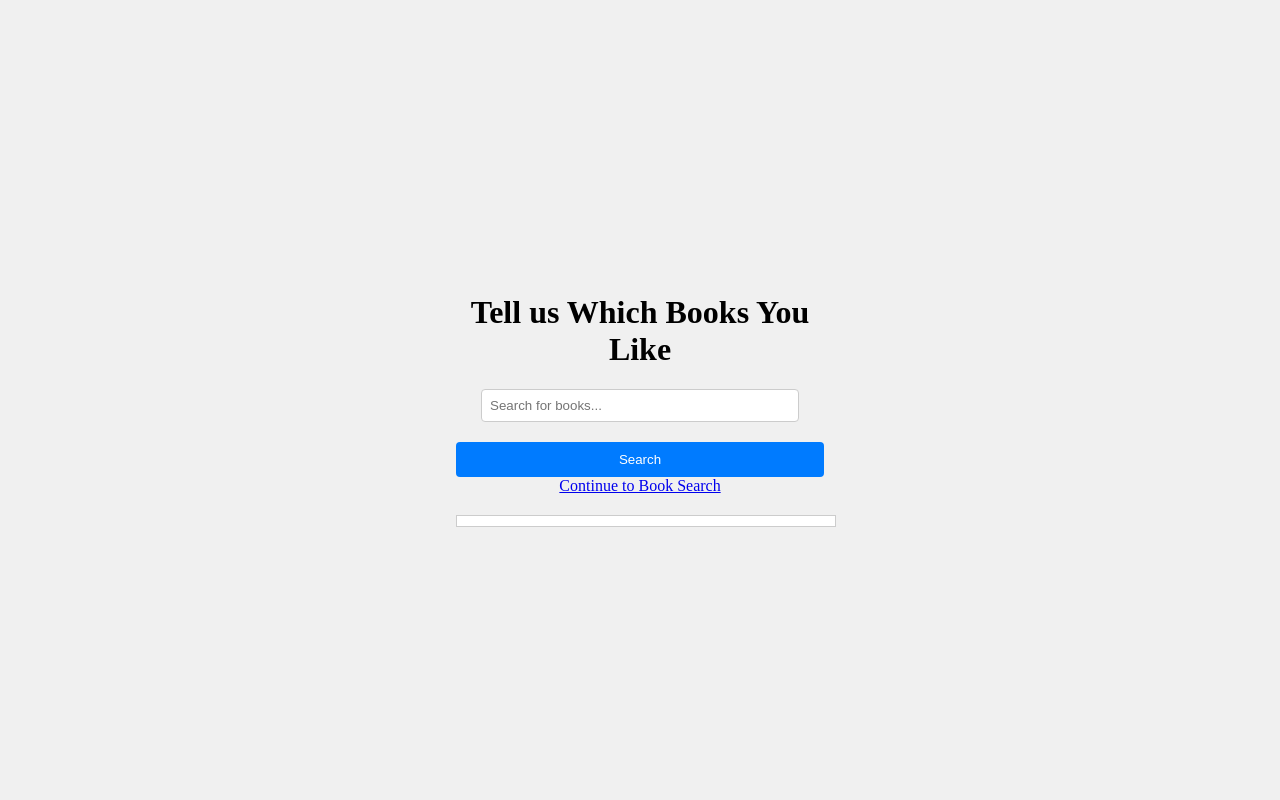
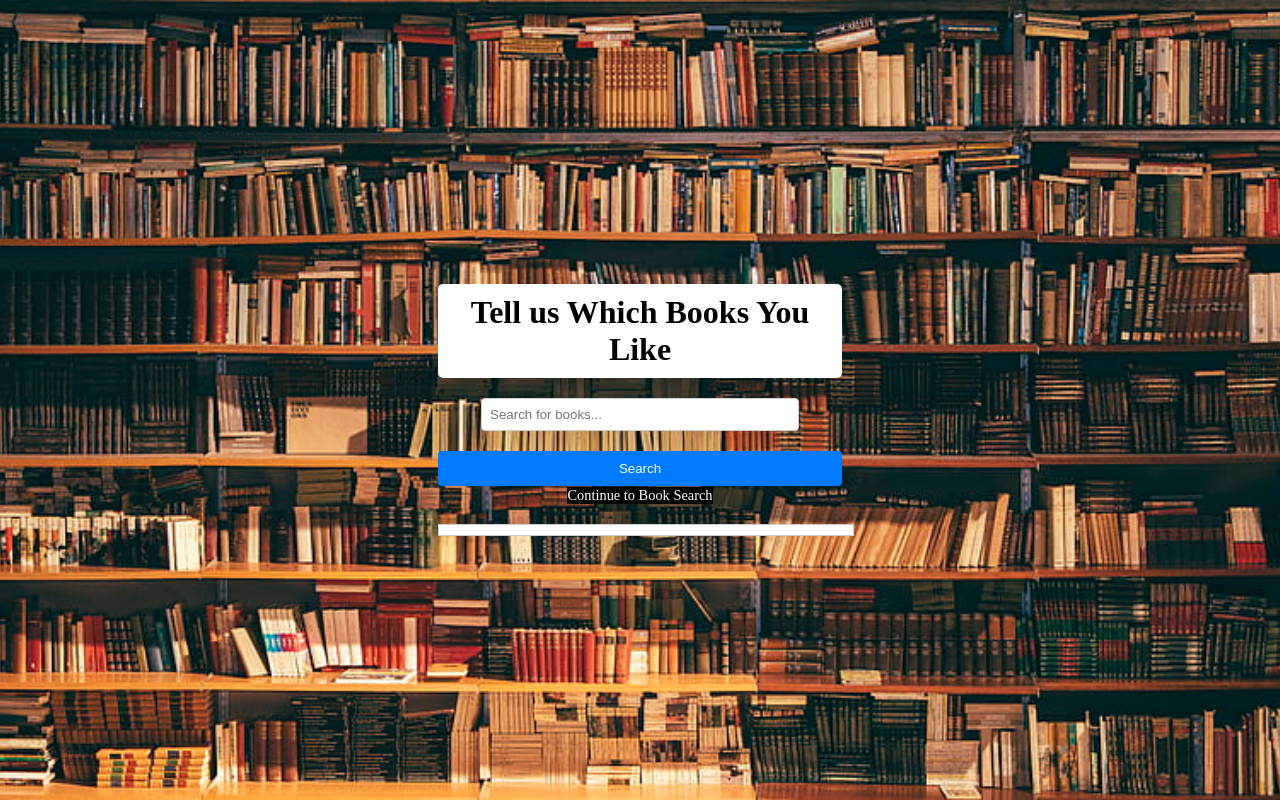
Before and after one commit to samlama111/DD2477-Final-Project, a Flask app: page /addbooks in a window 1280 px wide. Run offline with Flask 3, Linux system fonts and the light colour scheme.

Commit message:
UI Changes on addbooks page

```diff
--- a/static/css/style.css
+++ b/static/css/style.css
@@ -63,6 +63,26 @@ button {
     margin-top: 10px; /* Space between the password input and the button */
 }
 
+.continue-search-link {
+    margin-top: 1.5px;
+    color: #f9fefd; /* Use a bright color for visibility */
+    font-size: 0.9em; /* Increase the font size */
+    /*padding: 10px 20px; /* Add padding to make the link larger and easier to click */
+    background-color: #040404; /* A light background to stand out from the rest */
+    text-decoration: none; /* Remove underline to clean up the appearance */
+    /*border: 0.5px solid #007BFF; /* Add a border to highlight the link */
+    /*border-radius: 3px; /* Round the corners for a modern look */
+    display: inline-block; /* Ensures the padding and border are applied correctly */
+    transition: background-color 0.3s, color 0.3s; /* Smooth transition for hover effect */
+}
+
+.continue-search-link:hover {
+    background-color: #007BFF; /* Change background on hover */
+    color: white; /* Change text color on hover */
+    cursor: pointer; /* Change cursor to indicate clickability */
+}
+
+
 /* Additional styles for search result items */
 
 .add-book-button {
--- a/templates/addbooks.html
+++ b/templates/addbooks.html
@@ -8,6 +8,9 @@
     <style>
         /* CSS to center align the content */
         body, html {
+            background-image: url('/static/images/wallpaper-books-on-bookshelf.png'); /* Path to your wallpaper image */
+            background-size: cover; /* Cover ensures the image covers the entire body */
+            background-position: center; /* Centers the image in the page */
             height: 100%;
             margin: 0;
             padding: 0;
@@ -19,6 +22,15 @@
 
         .container {
             text-align: center;
+        }
+
+        .container h1 {
+            background-color: white;
+            padding: 10px 20px;
+            margin: 20px 0;
+            border-radius: 5px;
+            box-shadow: 0 2px 4px rgba(0,0,0,0.1);
+            display: inline-block;
         }
     </style>
     <script src="/static/js/app.js"></script> <!-- Link to your JS file -->
@@ -85,11 +97,17 @@
                         // div.appendChild(textContent);
 
                         // Create a container for the text content
-                        var textDiv = document.createElement('div');
-                        textDiv.className = 'book-info';
-                        var textContent = document.createTextNode(book['_source']["title"] + " - " + book['_source']['description']);
-                        textDiv.appendChild(textContent);
-                        div.appendChild(textDiv);
+
+                        var titleSpan = document.createElement('span');
+                        titleSpan.textContent = book['_source']["title"];
+                        titleSpan.title = book['_source']['description']; // Tooltip
+                        titleSpan.className = 'book-info';
+                        div.appendChild(titleSpan);
+
+                        var authorSpan = document.createElement('span');
+                        authorSpan.textContent = book['_source']['author'];
+                        authorSpan.className = 'book-author';
+                        div.appendChild(authorSpan);
 
                         // Create 'Add Book' button
                         var addButton = document.createElement('button');
--- a/templates/search.html
+++ b/templates/search.html
@@ -30,7 +30,6 @@
 <body>
     <div class="container">
         <img src="/static/images/logo_resized.png" alt="Registration Logo" class="logo">
-        <h1>Book Search</h1>
         <form id="searchForm">
             <input type="text" id="searchQuery" placeholder="Search for books..." required>
             <button type="submit">Search</button>
```
